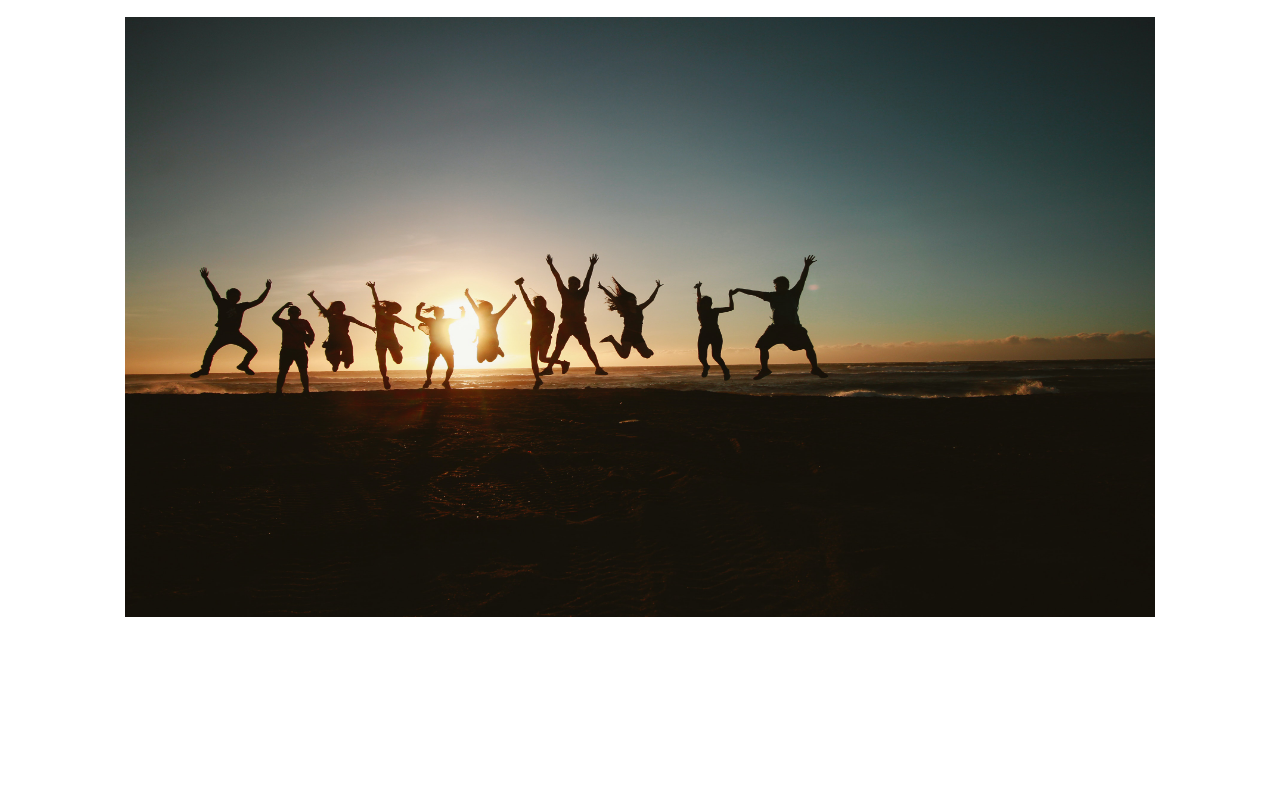
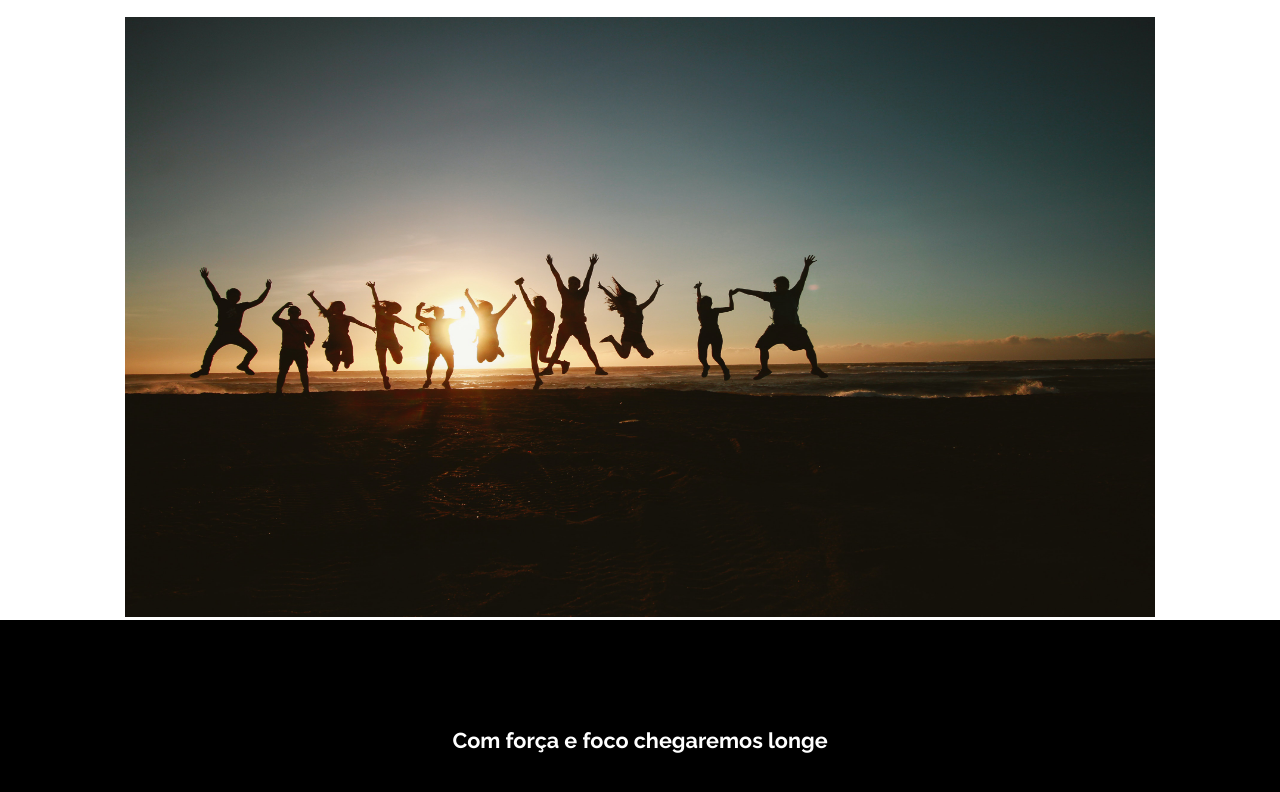
Before and after one commit to heitor931/tech-community, a Next.js app: page / in a window 1280 px wide. Shown: the part 950-1742 px from the top of the page. Before the commit the page ends 1570 px from the top, so only its background shows below. Built offline with nearby package versions, Linux system fonts and the light colour scheme.

Commit message:
Adicionado footer

```diff
--- /dev/null
+++ b/Components/Footer.js
@@ -0,0 +1,9 @@
+function Footer() {
+    return (
+        <div className="footer">
+            <h2>Com força e foco chegaremos longe</h2>
+        </div>
+    );
+}
+
+export default Footer;
--- /dev/null
+++ b/Components/layout.js
@@ -0,0 +1,12 @@
+//import Navbar from './navbar'
+import Footer from './footer'
+
+export default function Layout({ children }) {
+  return (
+    <>
+      {/* <Navbar /> */}
+      <main>{children}</main>
+      <Footer />
+    </>
+  )
+}
--- a/pages/_app.js
+++ b/pages/_app.js
@@ -1,7 +1,13 @@
 import '../styles/globals.scss'
+import Layout from "../Components/layout";
 
 function MyApp({ Component, pageProps }) {
-  return <Component {...pageProps} />
+
+  return (
+    <Layout>
+      <Component {...pageProps} />
+    </Layout>
+  );
 }
 
 export default MyApp
--- a/styles/globals.scss
+++ b/styles/globals.scss
@@ -75,3 +75,12 @@ main {
   }
 
 }
+
+.footer {
+ display: flex;
+ justify-content: center;
+ align-items: center;
+  height: 30vh;
+  color: white;
+  background-color: black;
+}
```
